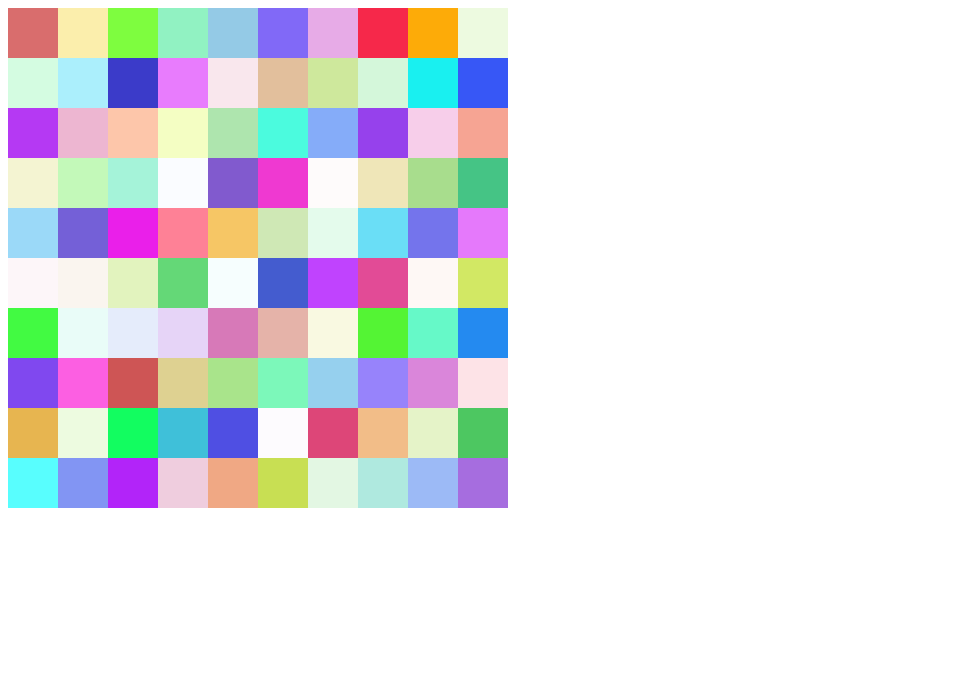
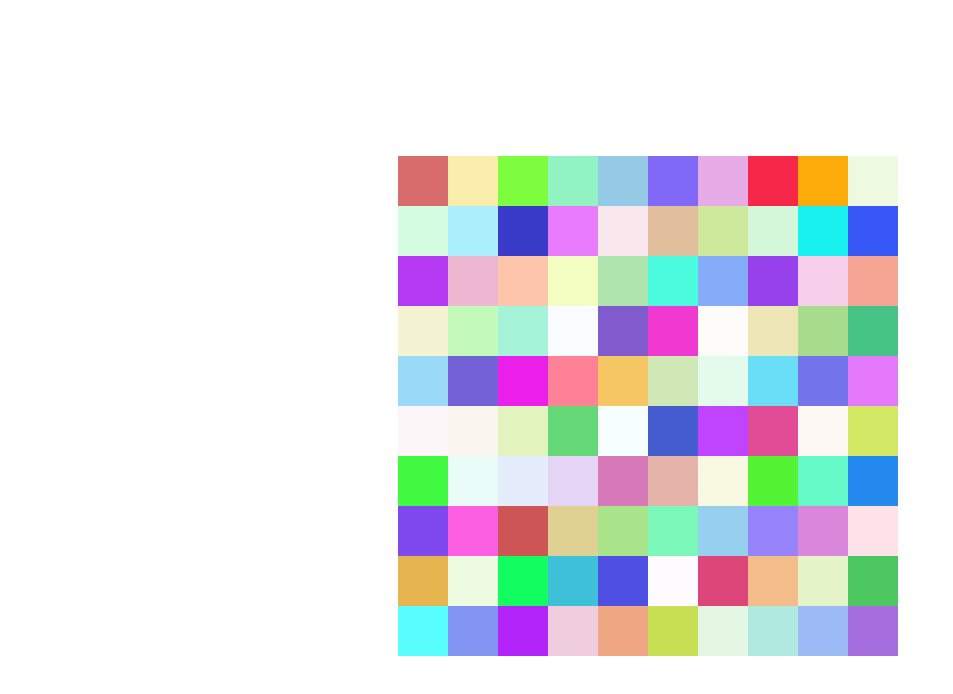
Before and after one commit to FRFlor/game-of-life, a Vue app: page / in a window 1280 px wide. Shown: the top 694 px of the page, without its empty margins (0-953 px from the left). Built offline with nearby package versions, Linux system fonts and the light colour scheme.

Commit message:
Centralize canvas

```diff
--- a/src/App.vue
+++ b/src/App.vue
@@ -17,4 +17,11 @@ export default class App extends Vue {}
 </script>
 
 <style lang="scss" scoped>
+  #app {
+    width: 100vw;
+    height: 100vh;
+    display: flex;
+    align-items: center;
+    justify-content: center;
+  }
 </style>
--- a/src/components/CanvasRender.vue
+++ b/src/components/CanvasRender.vue
@@ -27,5 +27,8 @@
     }
 </script>
 
-<style lang="scss" scoped>
+<style scoped lang="scss">
+    .canvas-render {
+        margin: 3rem;
+    }
 </style>
```
